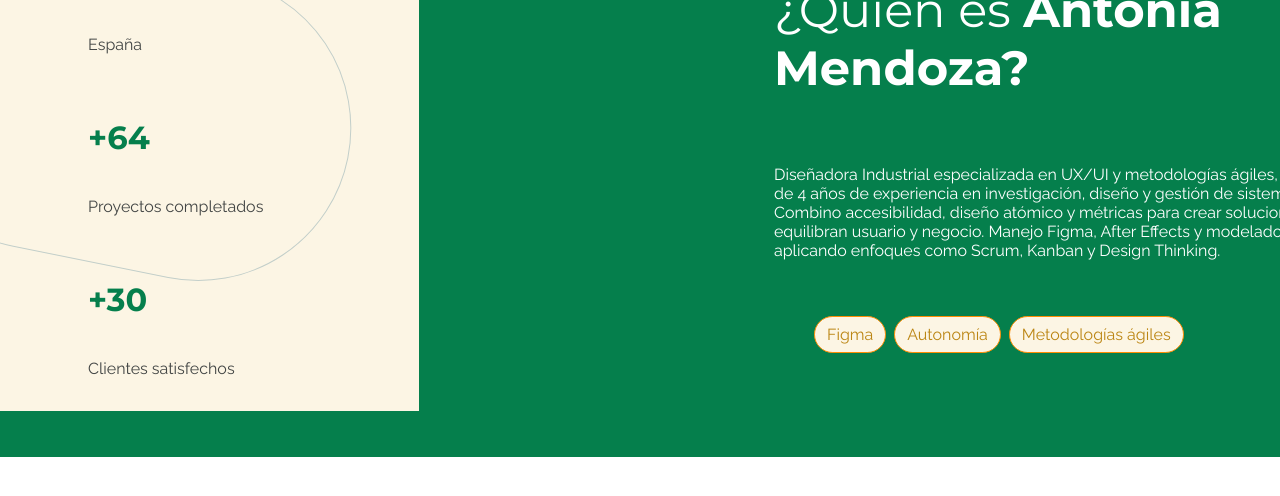
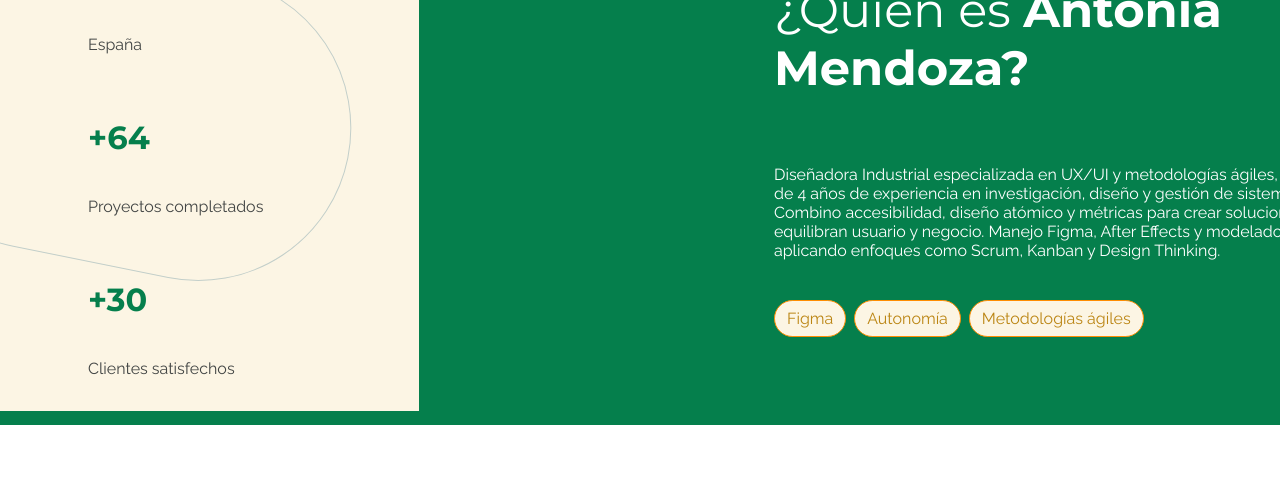
Before and after one commit to jeannettearias/AntoPortfolio, a React (Vite) app: page / in a window 1280 px wide. Shown: the part 2552-3048 px from the top of the page. Built offline with nearby package versions, Linux system fonts and the light colour scheme.

Commit message:
fix skills  pills

```diff
--- a/src/components/landing/Skills.jsx
+++ b/src/components/landing/Skills.jsx
@@ -44,13 +44,13 @@ function Skills({ skillsData, skillsChips }) {
                         </div>
 
                         <div className="Group-tags">
-                            <ul className='group-items'>
+                            <div className='group-items'>
                                 {chipsSkills.map(chips => (
-                                    <li key={chips.id} className='Tag'>
+                                    <div key={chips.id} className='Tag'>
                                         <label className='label__tag'>{chips.title}</label>
-                                    </li>
+                                    </div>
                                 ))}
-                            </ul>
+                            </div>
                         </div>
                     </div>
                 </section>
```
